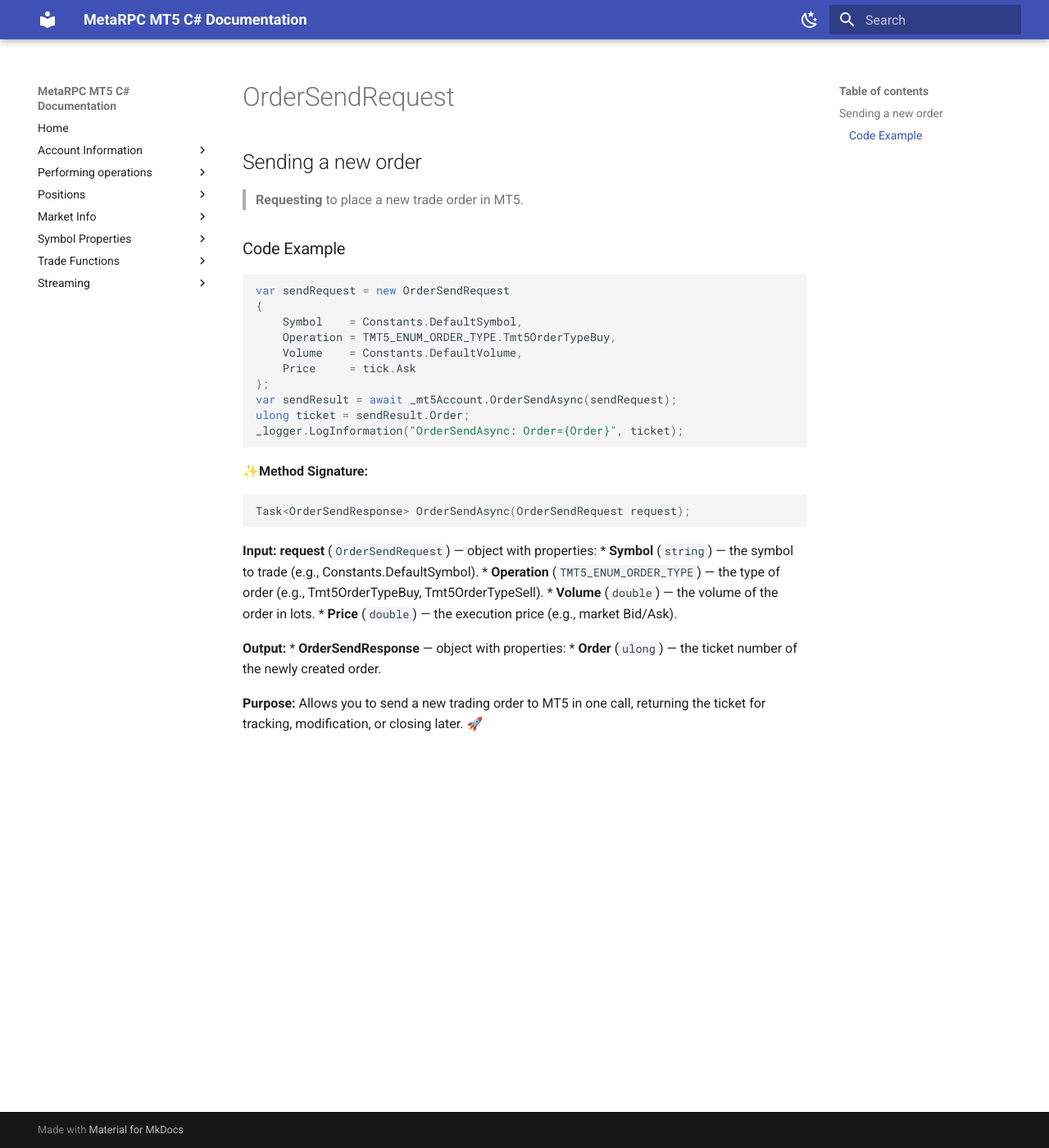
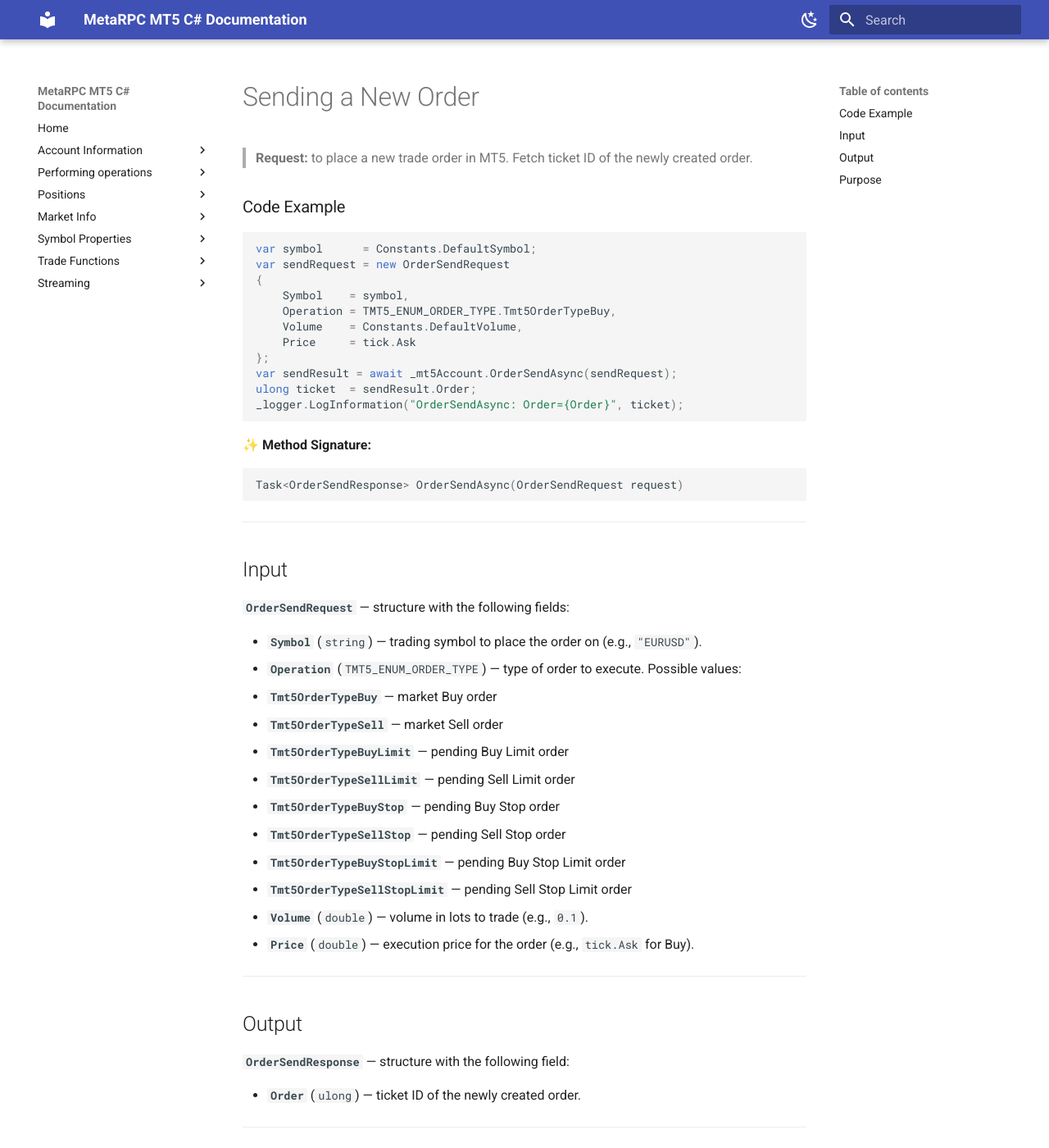
Before and after one commit to MetaRPC/CSharpMT5, an MkDocs documentation site: the page built from docs/orders/OrderSendRequest.md, in a window 1280 px wide and 1400 px high. Shown: the whole window at 82% size. Built offline with MkDocs 1.6.1 and Material for MkDocs 9.7.7, drawn with Linux system fonts in a browser that asks for light colours; some of the changed text lies outside the part shown.

Commit message:
Update OrderSendRequest.md

````diff
--- a/docs/orders/OrderSendRequest.md
+++ b/docs/orders/OrderSendRequest.md
@@ -1,35 +1,60 @@
-## Sending a new order
+# Sending a New Order
 
-> **Requesting** to place a new trade order in MT5.
+> **Request:** to place a new trade order in MT5.
+> Fetch ticket ID of the newly created order.
 
 ### Code Example
 
 ```csharp
+var symbol      = Constants.DefaultSymbol;
 var sendRequest = new OrderSendRequest
 {
-    Symbol    = Constants.DefaultSymbol,
+    Symbol    = symbol,
     Operation = TMT5_ENUM_ORDER_TYPE.Tmt5OrderTypeBuy,
     Volume    = Constants.DefaultVolume,
     Price     = tick.Ask
 };
 var sendResult = await _mt5Account.OrderSendAsync(sendRequest);
-ulong ticket = sendResult.Order;
+ulong ticket  = sendResult.Order;
 _logger.LogInformation("OrderSendAsync: Order={Order}", ticket);
 ```
-✨**Method Signature:**
+
+✨ **Method Signature:**
+
 ```csharp
-Task<OrderSendResponse> OrderSendAsync(OrderSendRequest request);
+Task<OrderSendResponse> OrderSendAsync(OrderSendRequest request)
 ```
- **Input:**
- **request** (`OrderSendRequest`) — object with properties:
- * **Symbol** (`string`) — the symbol to trade (e.g., Constants.DefaultSymbol).
- * **Operation** (`TMT5_ENUM_ORDER_TYPE`) — the type of order (e.g., Tmt5OrderTypeBuy, Tmt5OrderTypeSell).
- * **Volume** (`double`) — the volume of the order in lots.
- * **Price** (`double`) — the execution price (e.g., market Bid/Ask).
 
- **Output:**
- * **OrderSendResponse** — object with properties:
- * **Order** (`ulong`) — the ticket number of the newly created order.
+---
 
-**Purpose:**
-Allows you to send a new trading order to MT5 in one call, returning the ticket for tracking, modification, or closing later. 🚀
+## Input
+
+**`OrderSendRequest`** — structure with the following fields:
+
+* **`Symbol`** (`string`) — trading symbol to place the order on (e.g., `"EURUSD"`).
+* **`Operation`** (`TMT5_ENUM_ORDER_TYPE`) — type of order to execute. Possible values:
+
+  * **`Tmt5OrderTypeBuy`** — market Buy order
+  * **`Tmt5OrderTypeSell`** — market Sell order
+  * **`Tmt5OrderTypeBuyLimit`** — pending Buy Limit order
+  * **`Tmt5OrderTypeSellLimit`** — pending Sell Limit order
+  * **`Tmt5OrderTypeBuyStop`** — pending Buy Stop order
+  * **`Tmt5OrderTypeSellStop`** — pending Sell Stop order
+  * **`Tmt5OrderTypeBuyStopLimit`** — pending Buy Stop Limit order
+  * **`Tmt5OrderTypeSellStopLimit`** — pending Sell Stop Limit order
+* **`Volume`** (`double`) — volume in lots to trade (e.g., `0.1`).
+* **`Price`** (`double`) — execution price for the order (e.g., `tick.Ask` for Buy).
+
+---
+
+## Output
+
+**`OrderSendResponse`** — structure with the following field:
+
+* **`Order`** (`ulong`) — ticket ID of the newly created order.
+
+---
+
+## Purpose
+
+Allows you to send a new trading order to MT5 in a single call, returning the ticket for tracking, modification, or closing later. 🚀
````
